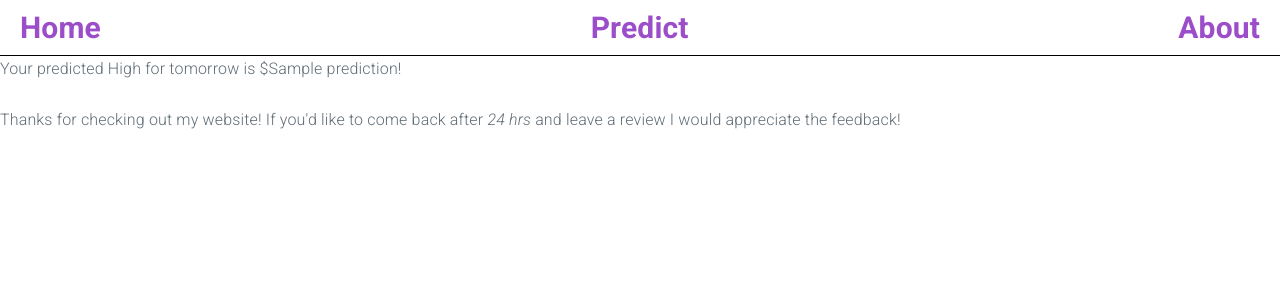
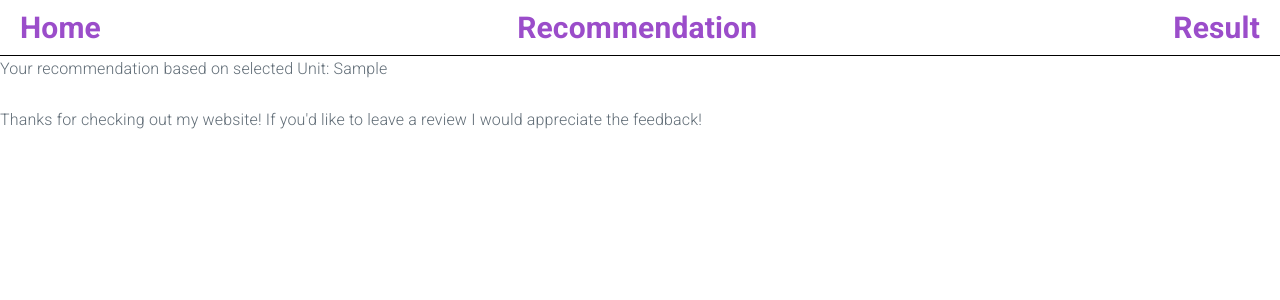
Before and after one commit to jamesnakano/tft_rec_system, a Flask app: template implementation/templates/results.html in a window 1280 px wide. Shown: the top 300 px of the page. Run offline with Flask 2, Linux system fonts and the light colour scheme; the template is opened without the code that fills it: most values are stand-ins (such as "Sample title", 1, 10 or a date in 2020); parts of the project's set-up code (start-up, migrations or seed data) failed here and were passed over.

Commit message:
Update results.html

```diff
--- a/implementation/templates/results.html
+++ b/implementation/templates/results.html
@@ -15,10 +15,10 @@
   <body>
     <header>
       <nav>
-        <a href="/stock_project/index.html"> Home </a>       <a href="predict.html"> Predict </a>      <a href="about.html"> About </a>
+        <a href="index.html"> Home </a>       <a href="recommendation.html"> Recommendation </a>      <a href="results.html"> Result </a>
       </nav>
     </header>
-    <p>Your predicted High for tomorrow is ${{ prediction }}!</p>
-    <p>Thanks for checking out my website! If you'd like to come back after <em>24 hrs</em> and leave a review I would appreciate the feedback!</p>
+    <p>Your recommendation based on selected Unit: {{ unit_to_unit }}</p>
+    <p>Thanks for checking out my website! If you'd like to leave a review I would appreciate the feedback!</p>
   </body>
 </html>
```
